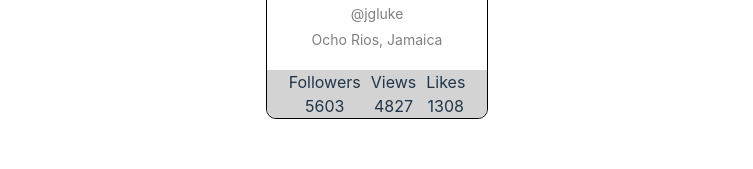
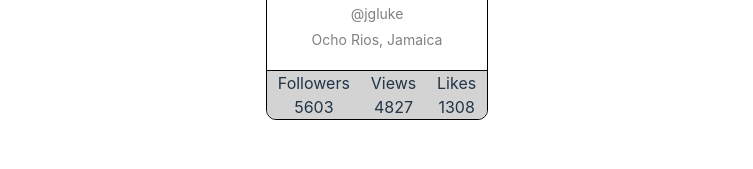
Before and after one commit to ulianasunny31/goit-react-hw-01, a React (Vite) app: page / in a window 1280 px wide. Shown: the part 224-393 px from the top of the page, without its empty margins (263-1016 px from the left). Built offline with nearby package versions, Linux system fonts and the light colour scheme.

Commit message:
profile css

```diff
--- a/src/App.jsx
+++ b/src/App.jsx
@@ -23,4 +23,4 @@ function App() {
   )
 }
 
-export default App
+export default App;
--- a/src/components/Profile/Profile.module.css
+++ b/src/components/Profile/Profile.module.css
@@ -1,12 +1,13 @@
 .statList {
   list-style: none;
   display: flex;
-  justify-content: center;
+  justify-content: space-evenly;
   gap: 10px;
   padding: 0;
   margin: 0;
   background-color: lightgray;
   border-radius: 0 0 10px 10px;
+  border-top: 1px solid black;
 }
 
 .profileContainer {
```
